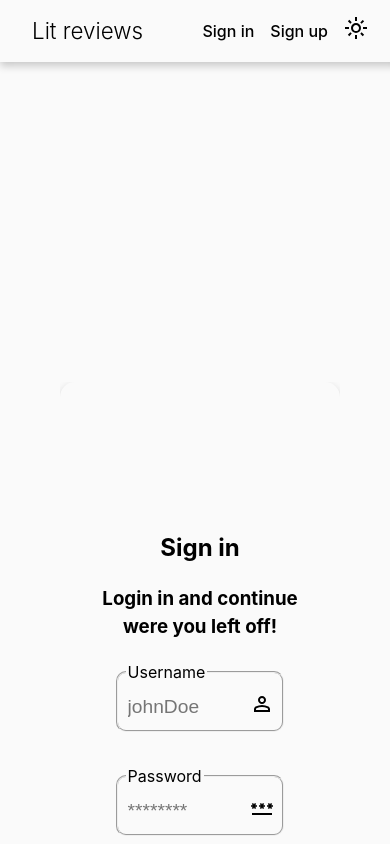
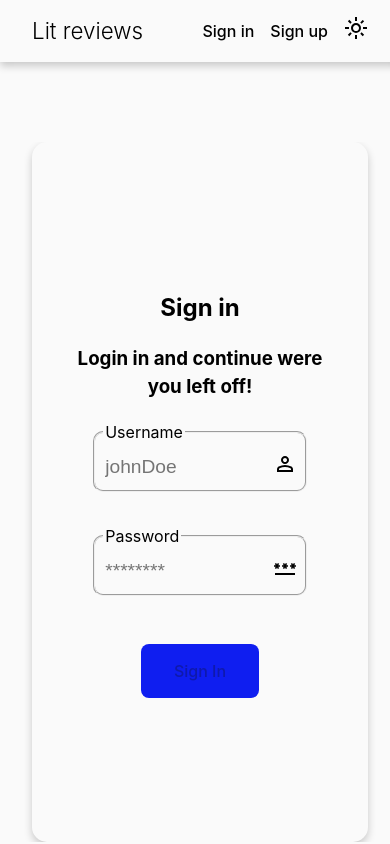
Before and after one commit to oskarlundemo/lit_reviews, a React (Vite) app in the folder client/public-app/: page /login in a window 390 px wide. Shown: the top 844 px of the page. Built offline with nearby package versions, Linux system fonts and the light colour scheme; no server answers; a web font is replaced by a local one.

Commit message:
CSS updates for deployment

```diff
--- a/client/public-app/src/App.css
+++ b/client/public-app/src/App.css
@@ -7,11 +7,15 @@
     flex-direction: column;
 }
 
+
 header {
     height: 10%;
     background-color: #f0f0f0;
 }
 
+
+
 main {
     flex-grow: 1;
+    height: 90%;
 }
--- a/client/public-app/src/index.css
+++ b/client/public-app/src/index.css
@@ -41,6 +41,10 @@ input {
 }
 
 main {
+  background-color: var(--background-color);
+}
+
+html {
   background-color: var(--background-color);
 }
 
--- a/client/public-app/src/styles/BookReview.css
+++ b/client/public-app/src/styles/BookReview.css
@@ -14,13 +14,15 @@
     animation: fadeIn 2s;
     background-color: transparent;
     margin: 0;
-
+    justify-content: flex-start;
 }
 
 
 @media screen and (max-width: 800px) {
 
+
     .book-review {
         width: 90%;
+        height: fit-content;
     }
 }
--- a/client/public-app/src/styles/Login.css
+++ b/client/public-app/src/styles/Login.css
@@ -2,7 +2,7 @@
 
 
 .login-box {
-    width: 70%;
+    width: 100%;
     display: flex;
     overflow: hidden;
     justify-self: center;
@@ -19,6 +19,7 @@
     border-radius: 15px;
     align-self: center;
     padding: 8rem 2rem;
+    margin: 0 2rem;
 }
 
 
@@ -105,8 +106,8 @@ form {
     }
 
     .login-box {
-        width: 70%;
-        margin: 20rem 2rem;
+        width: 100% !important;
+        margin: 5rem 2rem;
     }
 
     .login-box-left {
```
Also changed, not shown: client/public-app/src/components/HomeComponents/Footer.jsx (+1 -1 lines).
